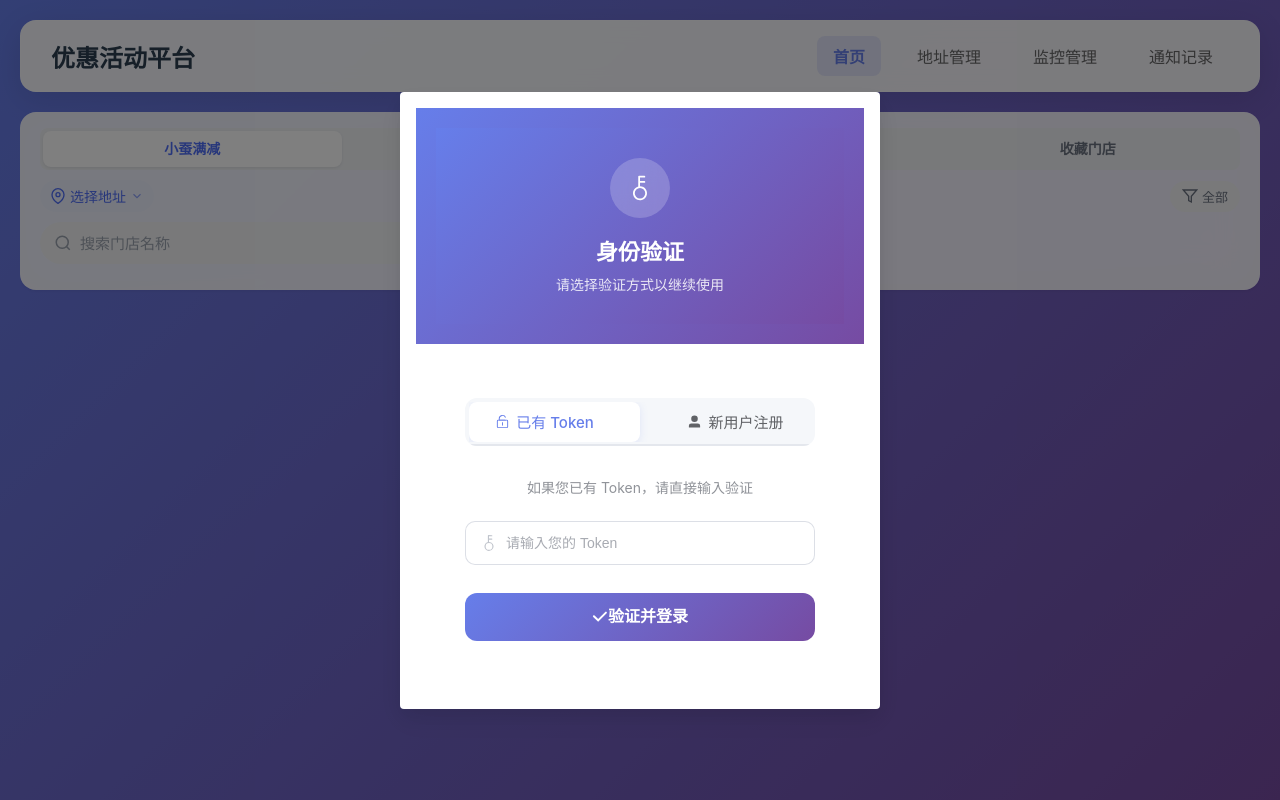
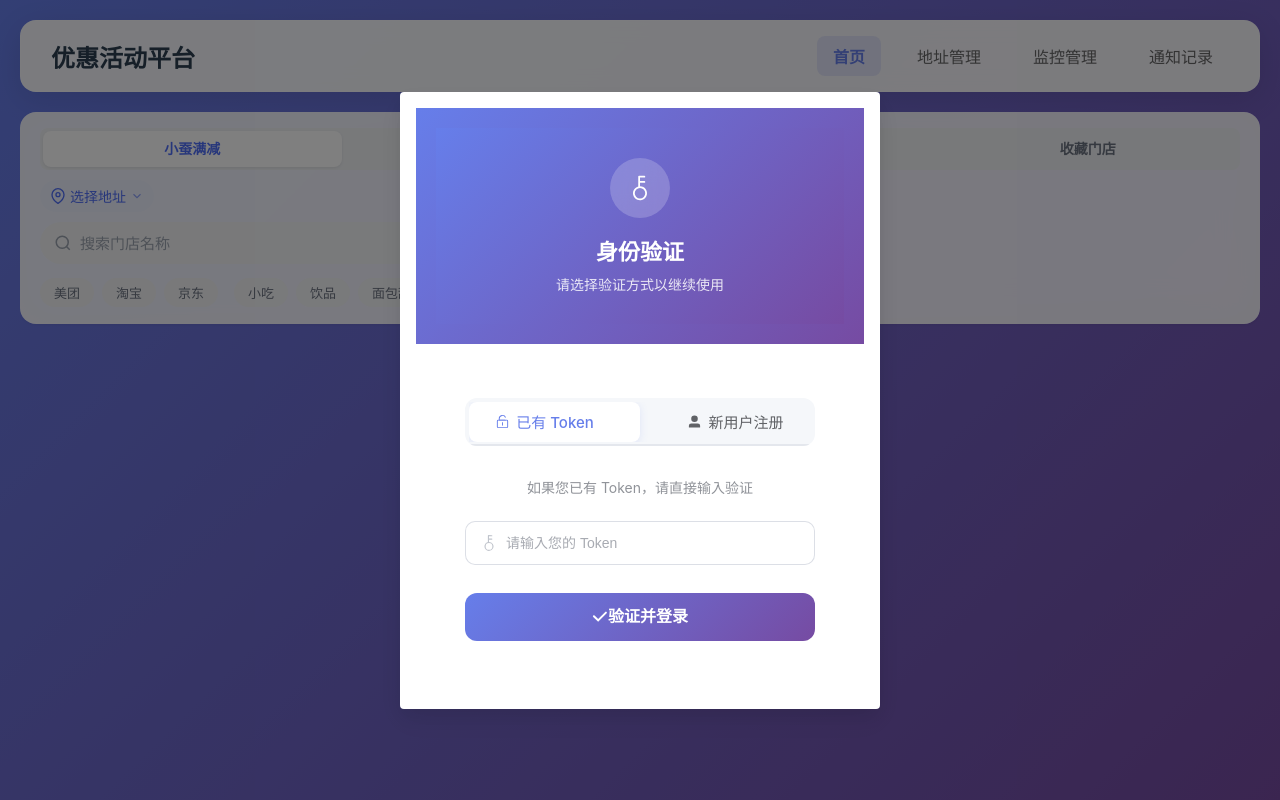
Before and after one commit to lyrric/xiaocan-front, a Vue app: page /home in a window 1280 px wide. Built offline with nearby package versions, Linux system fonts and the light colour scheme.

Commit message:
feat: 调整首页小蚕满减平台品类及可抢筛选

```diff
--- a/src/views/HomeView.vue
+++ b/src/views/HomeView.vue
@@ -68,9 +68,20 @@ const searchForm = reactive({
   longitude: '',
   locationId: null as number | null,
   onlyAvailable: false,
+  storePlatforms: [] as string[],
+  storeSubCategories: [] as number[],
   pageNum: 1,
   pageSize: 30,
 })
+const platformFilters = [{ label: '美团', value: 'MEITUAN' }, { label: '淘宝', value: 'ELEME' }, { label: '京东', value: 'JD' }]
+const categoryFilters = [{ label: '小吃', value: 4 }, { label: '饮品', value: 10 }, { label: '面包甜点', value: 3 }]
+function toggleFilter<T>(values: T[], value: T) {
+  const index = values.indexOf(value)
+  if (index === -1) values.push(value)
+  else values.splice(index, 1)
+  resetSearchResults()
+}
+
 const pagination = reactive({
   currentPage: 1,
   hasNextPage: false,
@@ -650,11 +661,6 @@ async function handleTabChange(tab: 'xiaochan' | 'meituan' | 'waimai' | 'favorit
   await handleSearch()
 }
 
-function handleSort(orderType: number) {
-  searchForm.orderType = orderType
-  resetSearchResults()
-}
-
 function initScrollObserver() {
   nextTick(() => {
     if (loadMoreTrigger.value) {
@@ -1256,17 +1262,7 @@ onBeforeUnmount(() => {
             <polyline points="6 9 12 15 18 9"/>
           </svg>
         </div>
-        <div
-          v-if="activeTab === 'xiaochan'"
-          class="filter-toggle"
-          :class="{ active: searchForm.onlyAvailable }"
-          @click="searchForm.onlyAvailable = !searchForm.onlyAvailable; resetSearchResults()"
-        >
-          <svg viewBox="0 0 24 24" fill="none" stroke="currentColor" stroke-width="2" width="16" height="16">
-            <polygon points="22 3 2 3 10 12.46 10 19 14 21 14 12.46 22 3"/>
-          </svg>
-          <span>{{ searchForm.onlyAvailable ? '可抢' : '全部' }}</span>
-        </div>
+
       </div>
 
       <!-- Search input - capsule style -->
@@ -1311,23 +1307,23 @@ onBeforeUnmount(() => {
         </div>
       </div>
 
-      <!-- Sort chips - horizontal scroll（仅小蚕满减显示） -->
-      <div v-if="false" class="sort-chips">
-        <div
-          class="chip"
-          :class="{ active: searchForm.orderType === 1 }"
-          @click="handleSort(1)"
-        >默认排序</div>
-        <div
-          class="chip"
-          :class="{ active: searchForm.orderType === 2 }"
-          @click="handleSort(2)"
-        >返现金额</div>
-        <div
-          class="chip"
-          :class="{ active: searchForm.orderType === 3 }"
-          @click="handleSort(3)"
-        >返现比例</div>
+      <div v-if="activeTab === 'xiaochan'" class="xiaochan-filters">
+        <div class="filter-options" role="group" aria-label="平台筛选">
+          <button v-for="item in platformFilters" :key="item.value" type="button" class="chip"
+            :class="{ active: searchForm.storePlatforms.includes(item.value) }"
+            :aria-pressed="searchForm.storePlatforms.includes(item.value)"
+            @click="toggleFilter(searchForm.storePlatforms, item.value)">{{ item.label }}</button>
+        </div>
+        <div class="filter-options" role="group" aria-label="品类筛选">
+          <button v-for="item in categoryFilters" :key="item.value" type="button" class="chip"
+            :class="{ active: searchForm.storeSubCategories.includes(item.value) }"
+            :aria-pressed="searchForm.storeSubCategories.includes(item.value)"
+            @click="toggleFilter(searchForm.storeSubCategories, item.value)">{{ item.label }}</button>
+        </div>
+        <div class="available-switch">
+          <span>只看可抢</span>
+          <el-switch v-model="searchForm.onlyAvailable" aria-label="只看可抢" @change="resetSearchResults()" />
+        </div>
       </div>
     </div>
 
@@ -2093,6 +2089,17 @@ $radius-full: 999px;
 // ============================================
 // Sort chips
 // ============================================
+.xiaochan-filters {
+  display: flex;
+  flex-wrap: wrap;
+  align-items: center;
+  gap: 10px 16px;
+  margin-top: 12px;
+}
+.filter-options { display: flex; gap: 8px; }
+.filter-options .chip { border: 0; font-family: inherit; }
+.available-switch { display: flex; align-items: center; gap: 8px; font-size: 13px; }
+
 .sort-chips {
   display: flex;
   gap: 8px;
```
